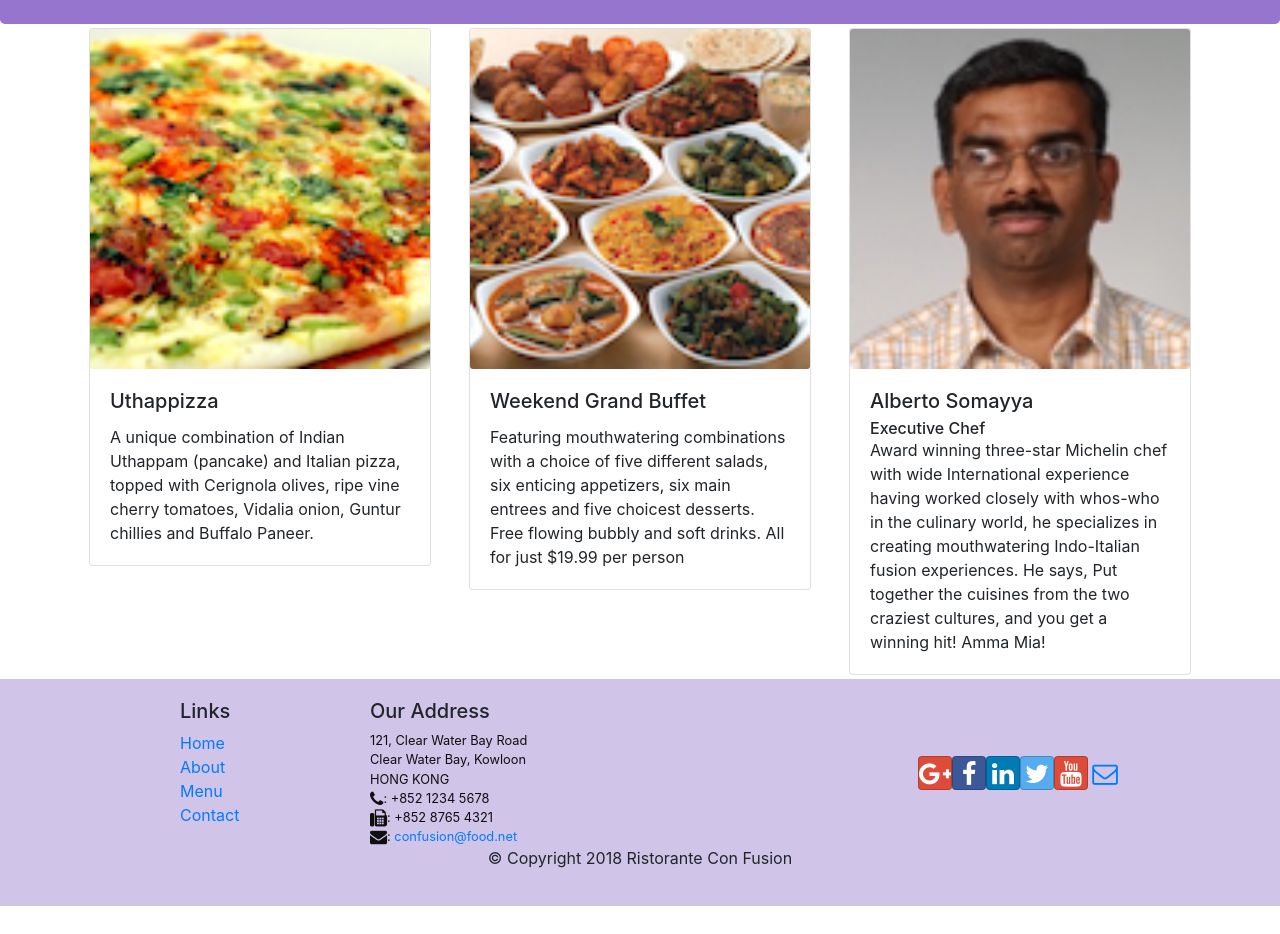
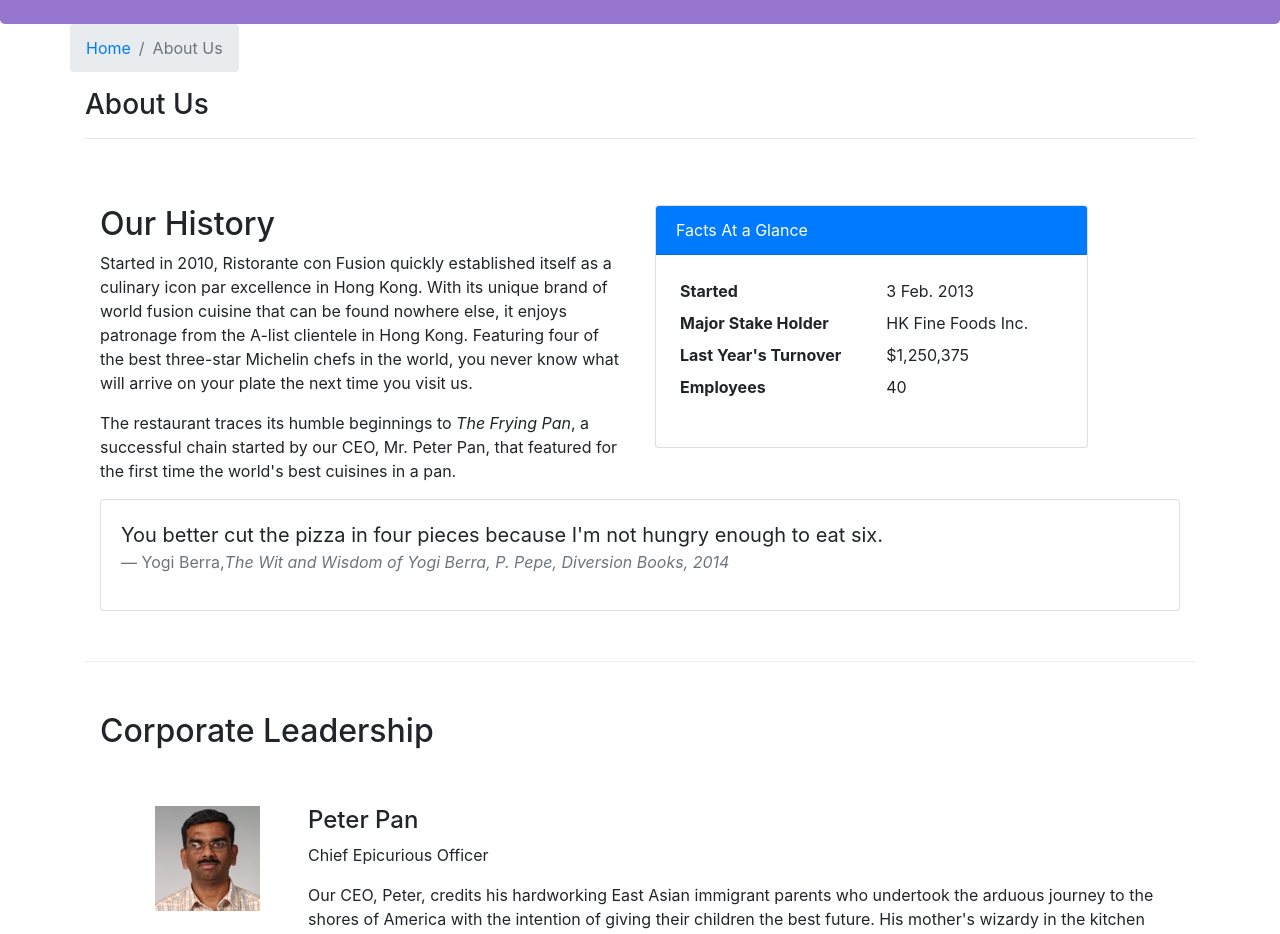
Before and after one commit to Sichao25/juju, a React (Create React App) app: page /aboutus in a window 1280 px wide. Before the commit this address led to /home. Shown: the part 260-1194 px from the top of the page. Before the commit the page ends 1166 px from the top, so only its background shows below. Built offline with nearby package versions, Linux system fonts and the light colour scheme.

Commit message:
create aboutus component

```diff
--- /dev/null
+++ b/src/components/AboutComponent.js
@@ -0,0 +1,102 @@
+import React from 'react';
+import { Breadcrumb, BreadcrumbItem, Card, CardBody, CardHeader, Media } from 'reactstrap';
+import { Link } from 'react-router-dom';
+
+
+function RenderLeader({leader}) {
+    return (
+        <div className="container">
+            <div className="row">
+                <div className="col-12 mt-5">
+                    <Media tag="li">
+                        <Media left middle>
+                            <Media object src={leader.image} alt={leader.name} />
+                        </Media>
+                        <Media body className="ml-5">
+                            <Media heading>{leader.name}</Media>
+                            <p>{leader.designation}</p>
+                            <p>{leader.description}</p>
+                        </Media>
+                    </Media>
+                </div>
+            </div>
+        </div>
+    );
+}
+
+
+function About(props) {
+
+    const leaders = props.leaders.map((leader) => {
+        return (
+            <div key={leader.id}>
+                <RenderLeader leader={leader}/>
+            </div>
+        );
+    });
+
+    return(
+        <div className="container">
+            <div className="row">
+                <Breadcrumb>
+                    <BreadcrumbItem><Link to="/home">Home</Link></BreadcrumbItem>
+                    <BreadcrumbItem active>About Us</BreadcrumbItem>
+                </Breadcrumb>
+                <div className="col-12">
+                    <h3>About Us</h3>
+                    <hr />
+                </div>
+            </div>
+            <div className="row row-content">
+                <div className="col-12 col-md-6">
+                    <h2>Our History</h2>
+                    <p>Started in 2010, Ristorante con Fusion quickly established itself as a culinary icon par excellence in Hong Kong. With its unique brand of world fusion cuisine that can be found nowhere else, it enjoys patronage from the A-list clientele in Hong Kong.  Featuring four of the best three-star Michelin chefs in the world, you never know what will arrive on your plate the next time you visit us.</p>
+                    <p>The restaurant traces its humble beginnings to <em>The Frying Pan</em>, a successful chain started by our CEO, Mr. Peter Pan, that featured for the first time the world's best cuisines in a pan.</p>
+                </div>
+                <div className="col-12 col-md-5">
+                    <Card>
+                        <CardHeader className="bg-primary text-white">Facts At a Glance</CardHeader>
+                        <CardBody>
+                            <dl className="row p-1">
+                                <dt className="col-6">Started</dt>
+                                <dd className="col-6">3 Feb. 2013</dd>
+                                <dt className="col-6">Major Stake Holder</dt>
+                                <dd className="col-6">HK Fine Foods Inc.</dd>
+                                <dt className="col-6">Last Year's Turnover</dt>
+                                <dd className="col-6">$1,250,375</dd>
+                                <dt className="col-6">Employees</dt>
+                                <dd className="col-6">40</dd>
+                            </dl>
+                        </CardBody>
+                    </Card>
+                </div>
+                <div className="col-12">
+                    <Card>
+                        <CardBody className="bg-faded">
+                            <blockquote className="blockquote">
+                                <p className="mb-0">You better cut the pizza in four pieces because
+                                    I'm not hungry enough to eat six.</p>
+                                <footer className="blockquote-footer">Yogi Berra,
+                                <cite title="Source Title">The Wit and Wisdom of Yogi Berra,
+                                    P. Pepe, Diversion Books, 2014</cite>
+                                </footer>
+                            </blockquote>
+                        </CardBody>
+                    </Card>
+                </div>
+            </div>
+            <div className="row row-content">
+                <div className="col-12">
+                    <h2>Corporate Leadership</h2>
+                </div>
+                <div className="col-12">
+                    <Media list>
+                        {leaders}
+                    </Media>
+                </div>
+            </div>
+        </div>
+    );
+}
+
+export default About;
--- a/src/components/MainComponent.js
+++ b/src/components/MainComponent.js
@@ -6,6 +6,7 @@ import Footer from './FooterComponent';
 import Contact from './ContactComponent';
 import Menu from './MenuComponent';
 import Dishdetail from "./DishdetailComponent";
+import About from "./AboutComponent";
 import { DISHES } from '../shared/dishes';
 import { COMMENTS } from '../shared/comments';
 import { PROMOTIONS } from '../shared/promotions';
@@ -49,6 +50,7 @@ class Main extends Component {
             <Route path="/home" component={HomePage} />
             <Route exact path ="/menu" component={() => <Menu dishes={this.state.dishes}/>} />
             <Route path="/menu/:dishId" component={DishWithId} />
+            <Route exact path="/aboutus" component={() => <About leaders={this.state.leaders}/>} />
             <Route exact path="/contactus" component={Contact}/>
             <Redirect to="/home"/>
         </Switch>
```
